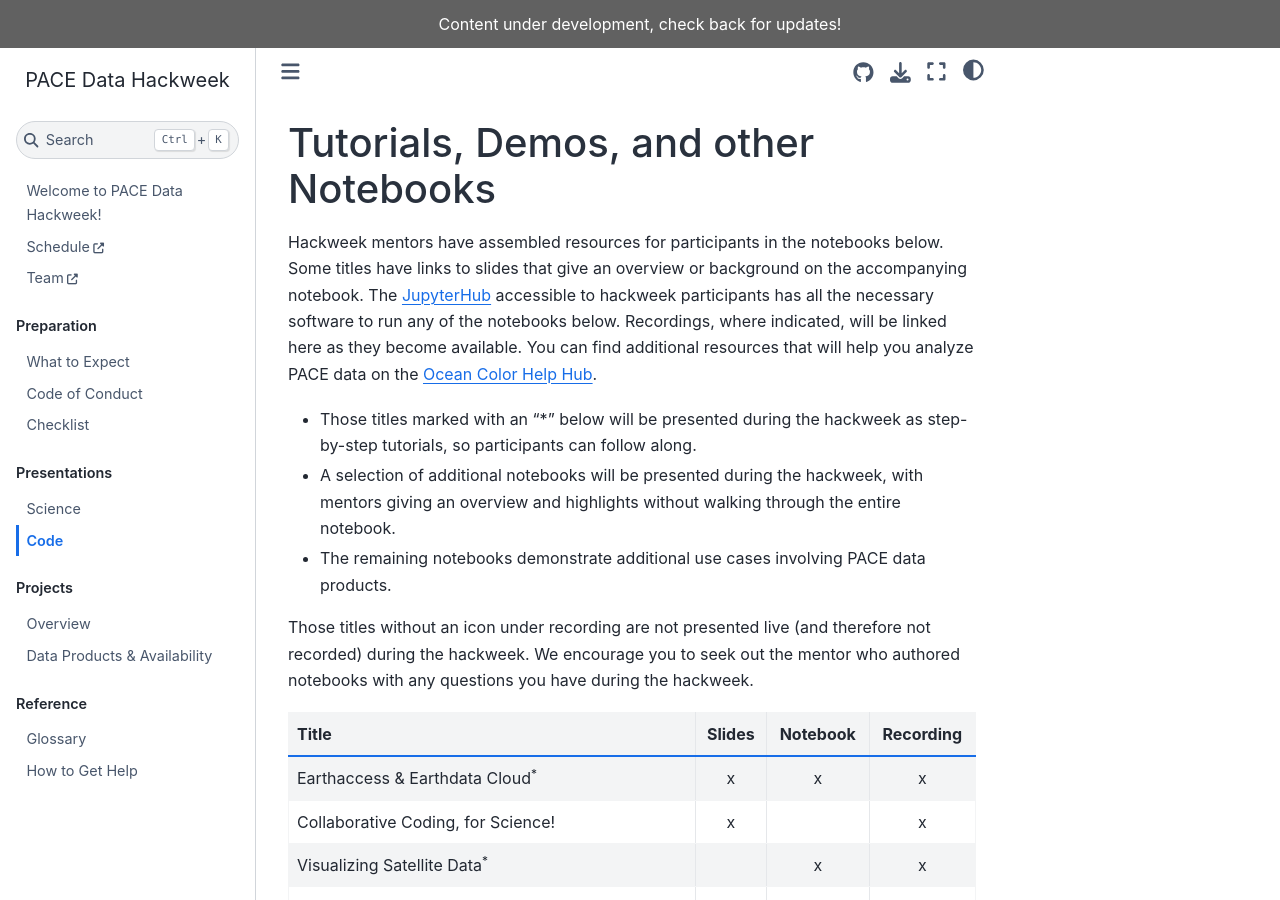
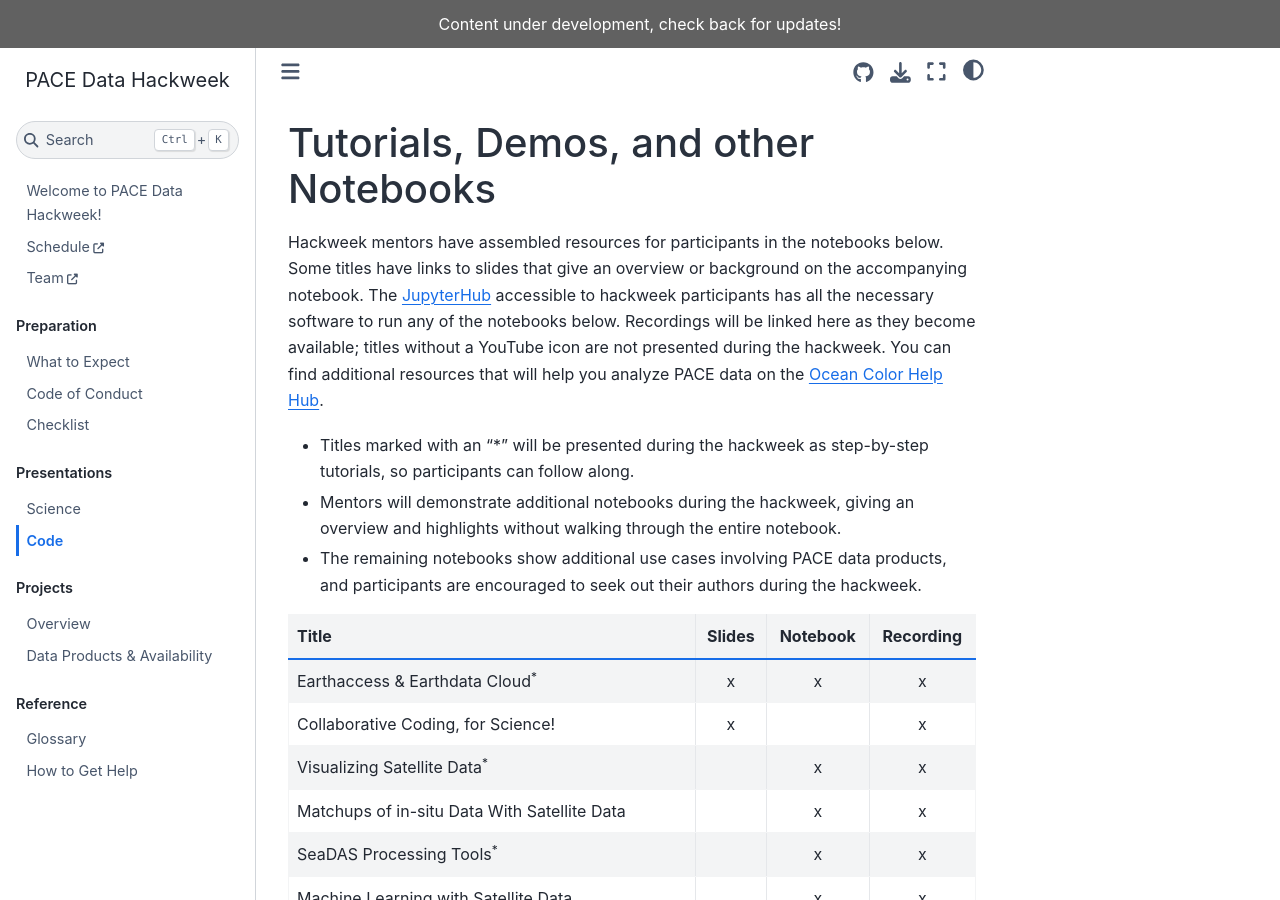
Before and after one commit to PACEHackWeek/pace-2025, a Jupyter Book: the page built from book/presentations/notebooks.md, in a window 1280 px wide and 900 px high. Built offline with Jupyter Book 1.0.4 settings and Sphinx 7.4.7 and the Sphinx Book theme 1.1.4, drawn with Linux system fonts in a browser that asks for light colours.

Commit message:
condensing

```diff
--- a/book/presentations/notebooks.md
+++ b/book/presentations/notebooks.md
@@ -3,15 +3,13 @@
 Hackweek mentors have assembled resources for participants in the notebooks below.
 Some titles have links to slides that give an overview or background on the accompanying notebook.
 The {term}`JupyterHub` accessible to hackweek participants has all the necessary software to run any of the notebooks below.
-Recordings, where indicated, will be linked here as they become available.
+Recordings will be linked here as they become available; titles without a YouTube icon are not presented during the hackweek.
 You can find additional resources that will help you analyze PACE data on the [Ocean Color Help Hub].
 
-- Those titles marked with an "*" below will be presented during the hackweek as step-by-step tutorials, so participants can follow along.
-- A selection of additional notebooks will be presented during the hackweek, with mentors giving an overview and highlights without walking through the entire notebook.
-- The remaining notebooks demonstrate additional use cases involving PACE data products.
+- Titles marked with an "*" will be presented during the hackweek as step-by-step tutorials, so participants can follow along.
+- Mentors will demonstrate additional notebooks during the hackweek, giving an overview and highlights without walking through the entire notebook.
+- The remaining notebooks show additional use cases involving PACE data products, and participants are encouraged to seek out their authors during the hackweek.
 
-Those titles without an icon under recording are not presented live (and therefore not recorded) during the hackweek.
-We encourage you to seek out the mentor who authored notebooks with any questions you have during the hackweek.
 
 | Title | Slides | Notebook | Recording |
 | :---- | :----: | :------: | :-------: |
```
